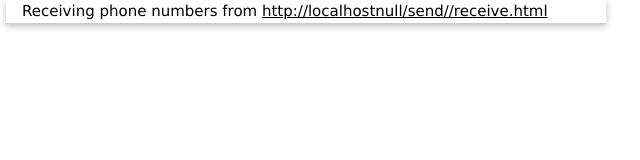
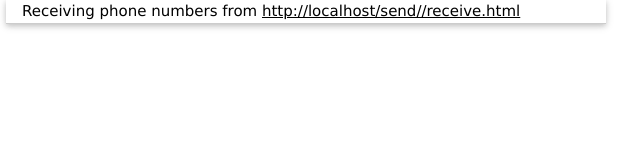
Before and after one commit to avanc/caller, a website: page receive.html in a window 1280 px wide. Shown: the full height of the page, 334-974 px from the left. Drawn offline with nearby package versions, Linux system fonts and the light colour scheme; no server answers.

Commit message:
Fix port

```diff
--- a/receive.html
+++ b/receive.html
@@ -28,7 +28,7 @@
       $(function () {
         var socket = io.connect();
         var room=window.location.pathname.split('receive/').pop();
-        var receivelink=window.location.protocol + "//" + window.location.hostname + (window.location.port ? ":" : null) + window.location.port + "/send/" + room;
+        var receivelink=window.location.protocol + "//" + window.location.hostname + (window.location.port ? ":" : "") + window.location.port + "/send/" + room;
         $('#link').attr("href", receivelink);
         $('#link').text(receivelink);
 
```
Also changed, not shown: send.html (+1 -1 lines).
